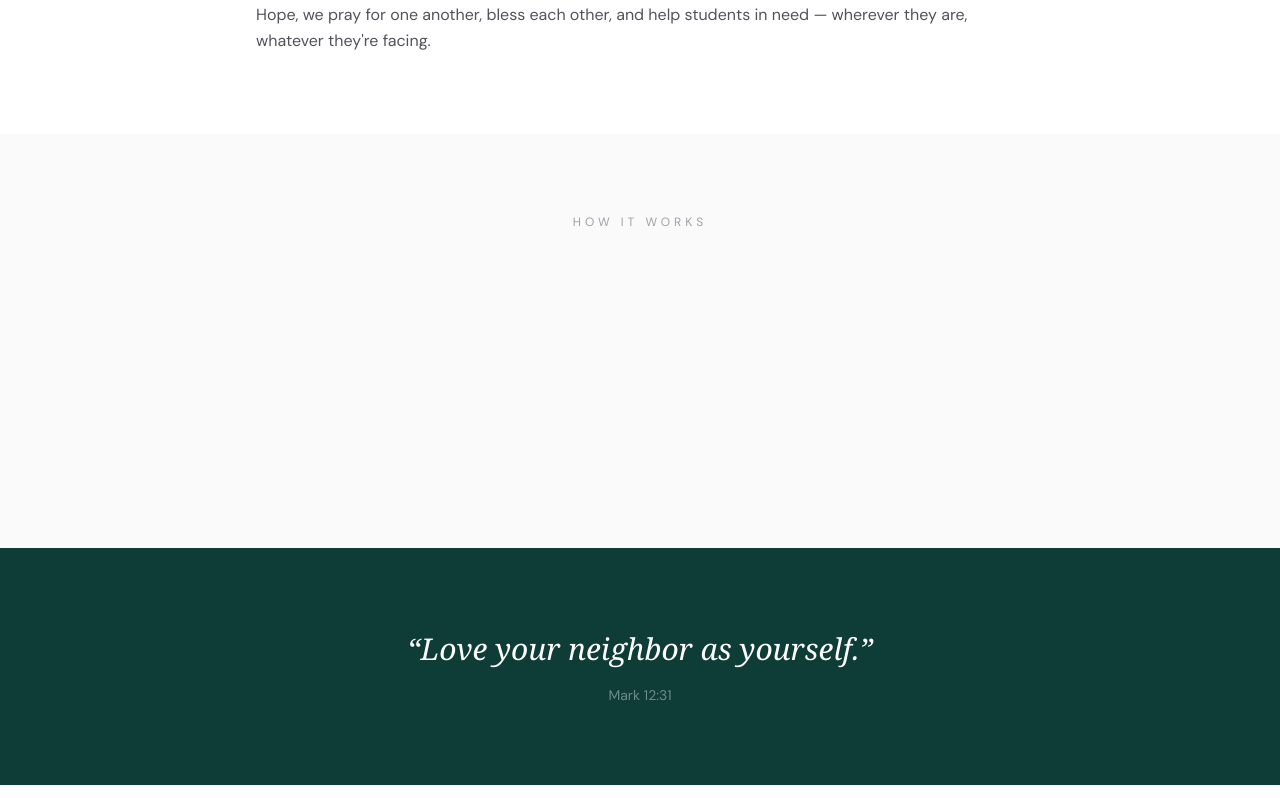
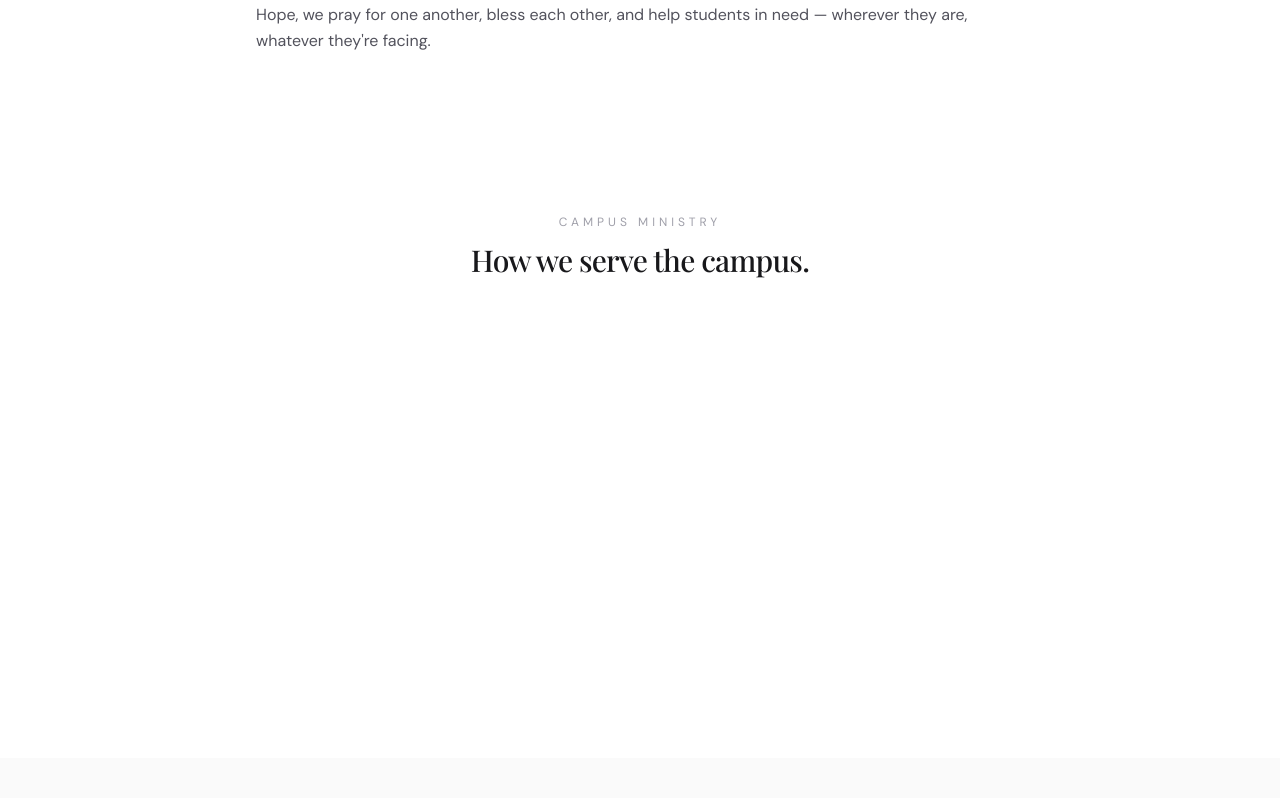
Before and after one commit to makewayjohn/bethesda-hope, a Next.js app: page /campus-hope in a window 1280 px wide. Shown: the part 802-1600 px from the top of the page. Built offline with nearby package versions, Linux system fonts and the light colour scheme.

Commit message:
Add campus ministry areas section to Campus Hope page

```diff
--- a/src/app/campus-hope/page.tsx
+++ b/src/app/campus-hope/page.tsx
@@ -46,6 +46,62 @@
                 one another, bless each other, and help students in need —
                 wherever they are, whatever they&apos;re facing.
               </p>
+            </div>
+          </ScrollReveal>
+        </div>
+      </section>
+
+      {/* Ministry areas */}
+      <section className="py-20 px-6">
+        <div className="max-w-4xl mx-auto">
+          <ScrollReveal>
+            <p className="text-xs tracking-[4px] text-zinc-400 mb-3 text-center">
+              CAMPUS MINISTRY
+            </p>
+            <h2 className="font-display text-2xl sm:text-3xl font-medium text-zinc-900 tracking-tight text-center mb-14">
+              How we serve the campus.
+            </h2>
+          </ScrollReveal>
+          <ScrollReveal stagger>
+            <div className="grid grid-cols-1 sm:grid-cols-2 lg:grid-cols-3 gap-5">
+              {[
+                {
+                  title: "Campus Outreach",
+                  desc: "Going out to meet students on campus and share the love of Jesus.",
+                },
+                {
+                  title: "New Student Support",
+                  desc: "Helping freshmen settle into a new city, culture, and university life.",
+                },
+                {
+                  title: "Student Care & Mentoring",
+                  desc: "Walking alongside students personally — life, faith, and everything between.",
+                },
+                {
+                  title: "Academic Counseling & Support",
+                  desc: "Encouraging and supporting students through the pressures of medical school.",
+                },
+                {
+                  title: "Prayer Request Care",
+                  desc: "Keeping track of students' prayer needs and following up faithfully.",
+                },
+                {
+                  title: "Campus Ministry Planning",
+                  desc: "Planning and leading the weekly outreach and campus-focused events.",
+                },
+              ].map((item) => (
+                <div
+                  key={item.title}
+                  className="animate-on-scroll bg-zinc-50 rounded-2xl p-6 border border-zinc-100"
+                >
+                  <h3 className="text-base font-medium text-zinc-900">
+                    {item.title}
+                  </h3>
+                  <p className="text-sm text-zinc-500 mt-2 leading-relaxed">
+                    {item.desc}
+                  </p>
+                </div>
+              ))}
             </div>
           </ScrollReveal>
         </div>
```
